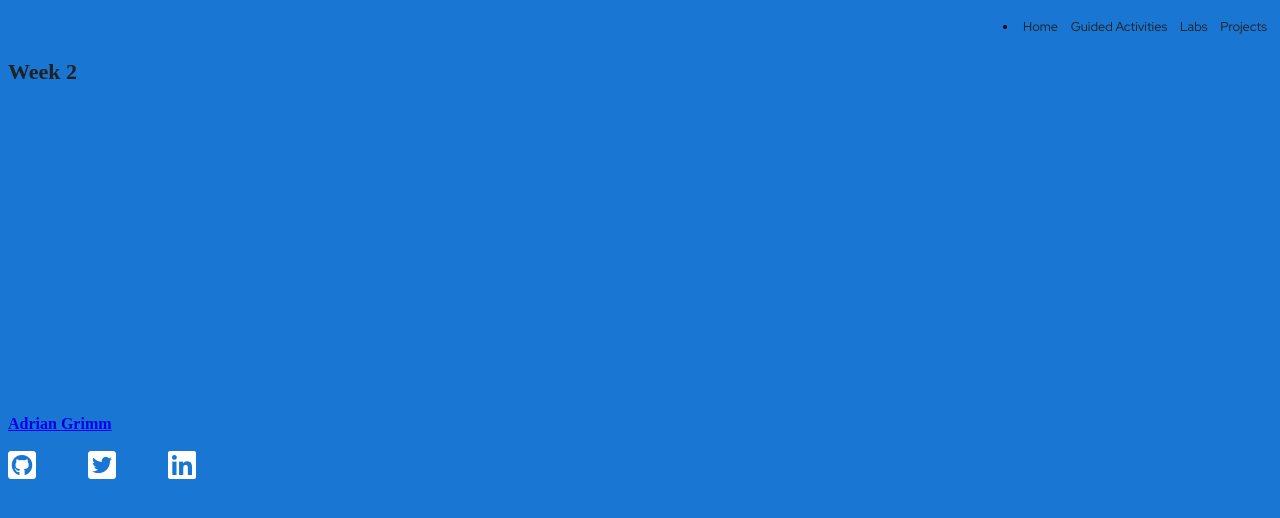
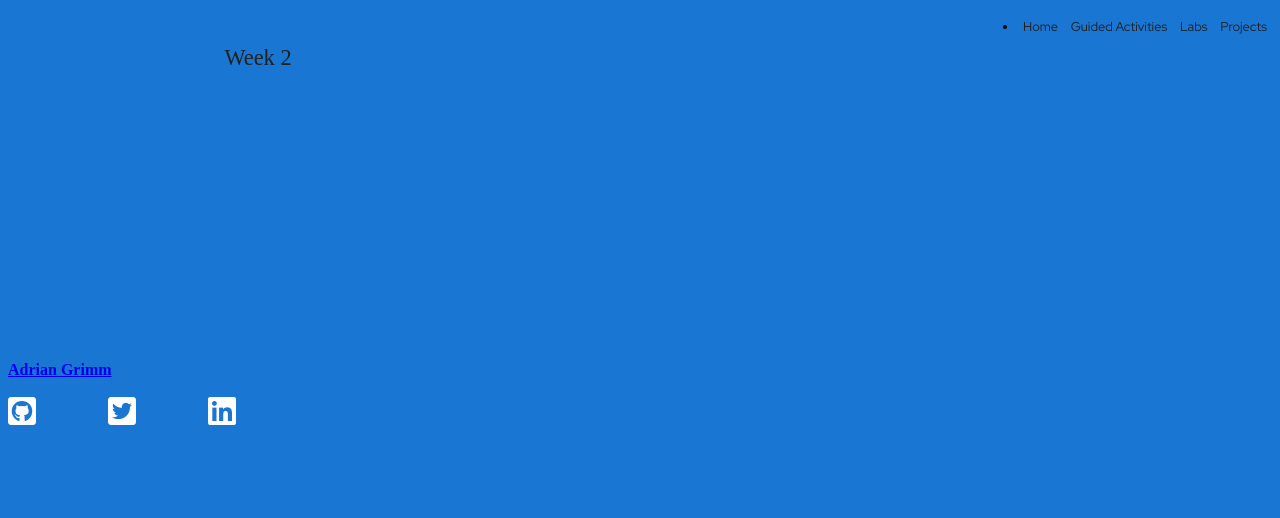
Before and after one commit to usmcamgrimm/WDD122-Web-Graphics-Design, a plain HTML site: page guidedActivities/week2.html in a window 1280 px wide. Drawn offline with Linux system fonts and the light colour scheme; a web font is replaced by a local one.

Commit message:
Start grid?

```diff
--- a/css/activities.css
+++ b/css/activities.css
@@ -5,12 +5,16 @@ body {
 .container {
     width: 100%;
     display: grid;
-    grid-template-columns: 80px 80px 80px 80px 80px 80px;
+    grid-template-columns: 100px 100px 100px 100px 100px 100px;
     grid-template-rows: 50px 50px 50px 50px 50px 50px;
 }
-
-h1 {
-    font-family: Condiment;;
-    font-size: 22px;
+.header {
+    grid-column-start: 1;
+    grid-column-end: 6;
+    grid-row-start: 1;
+    grid-row-end: 2;
+    font-family: Condiment;
+    font-size: 1.4em;
     color: #212121;
+    text-align: center;
 }
--- a/guidedActivities/week2.html
+++ b/guidedActivities/week2.html
@@ -31,12 +31,8 @@
 			</ul>
         </div>
         <br><br>
-		<header>
-			<h1>Week 2</h1>
-		</header>
-
 		<div class="container">
-
+			<div class="header">Week 2</div>
 		</div>
 		<!-- footer -->
 		<footer class="mainFooter">
```
